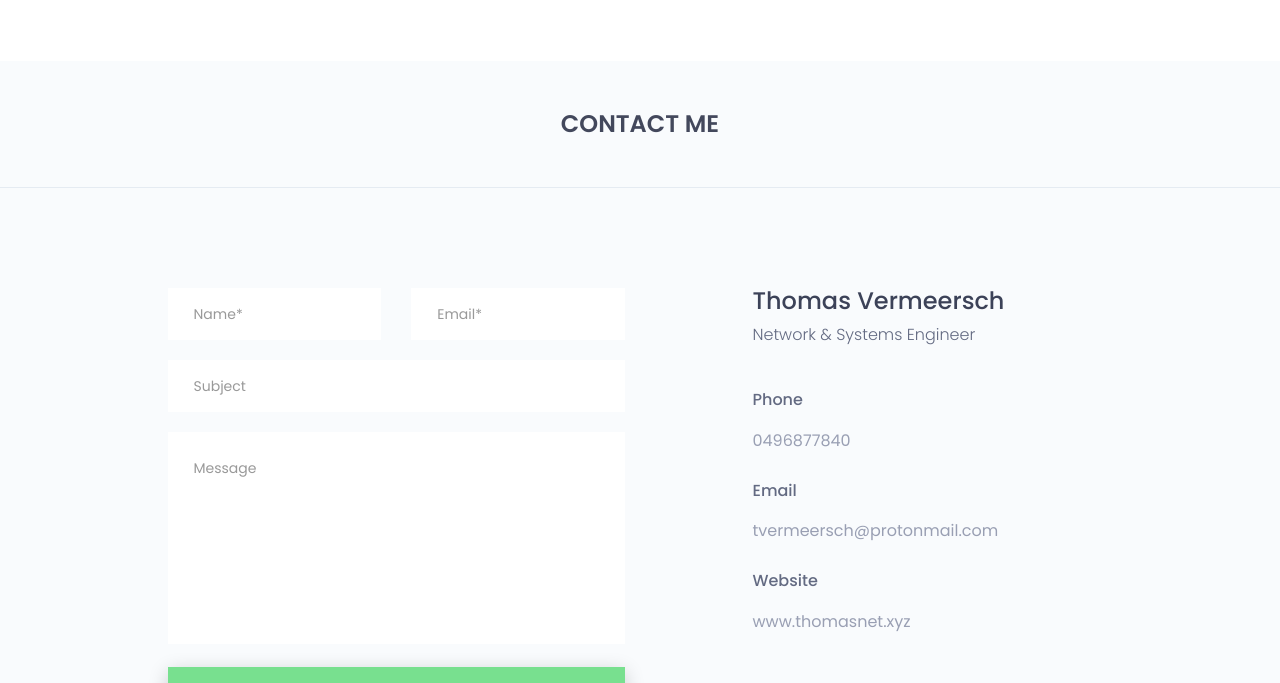
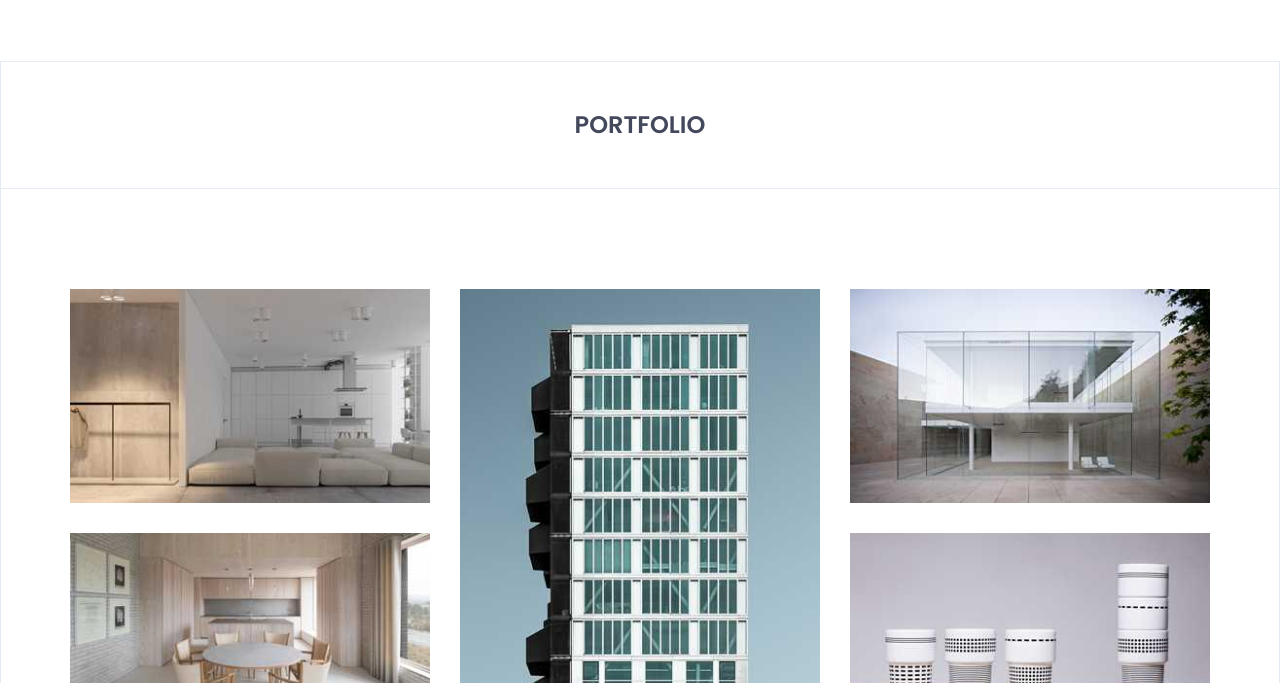
Before and after one commit to ThomasVermeersch/portfolio, a plain HTML site: page index.html in a window 1280 px wide. Shown: the part 3890-4573 px from the top of the page. Drawn offline with nearby package versions, Linux system fonts and the light colour scheme.

Commit message:
added portfolio

```diff
--- a/index.html
+++ b/index.html
@@ -479,6 +479,73 @@
 
 		</section><!--/.experience-->
 		<!--experience end -->
+    <!--portfolio start -->
+		<section id="portfolio" class="portfolio">
+			<div class="portfolio-details">
+				<div class="section-heading text-center">
+					<h2>portfolio</h2>
+				</div>
+				<div class="container">
+					<div class="portfolio-content">
+						<div class="isotope">
+							<div class="row">
+
+								<div class="col-sm-4">
+									<div class="item">
+										<img src="assets/images/portfolio/p1.jpg" alt="portfolio image"/>
+										<div class="isotope-overlay">
+											<a href="#">
+												ui/ux design
+											</a>
+										</div><!-- /.isotope-overlay -->
+									</div><!-- /.item -->
+									<div class="item">
+										<img src="assets/images/portfolio/p2.jpg" alt="portfolio image"/>
+										<div class="isotope-overlay">
+											<a href="#">
+												ui/ux design
+											</a>
+										</div><!-- /.isotope-overlay -->
+									</div><!-- /.item -->
+								</div><!-- /.col -->
+
+								<div class="col-sm-4">
+									<div class="item">
+										<img src="assets/images/portfolio/p3.jpg" alt="portfolio image"/>
+										<div class="isotope-overlay">
+											<a href="#">
+												web design
+											</a>
+										</div><!-- /.isotope-overlay -->
+									</div><!-- /.item -->
+								</div><!-- /.col -->
+
+								<div class="col-sm-4">
+									<div class="item">
+										<img src="assets/images/portfolio/p4.jpg" alt="portfolio image"/>
+										<div class="isotope-overlay">
+											<a href="#">
+												web development
+											</a>
+										</div><!-- /.isotope-overlay -->
+									</div><!-- /.item -->
+									<div class="item">
+										<img src="assets/images/portfolio/p5.jpg" alt="portfolio image"/>
+										<div class="isotope-overlay">
+											<a href="#">
+												web development
+											</a>
+										</div><!-- /.isotope-overlay -->
+									</div><!-- /.item -->
+								</div><!-- /.col -->
+							</div><!-- /.row -->
+						</div><!--/.isotope-->
+					</div><!--/.gallery-content-->
+				</div><!--/.container-->
+			</div><!--/.portfolio-details-->
+
+		</section><!--/.portfolio-->
+		<!--portfolio end -->
     <!--contact start -->
 		<section id="contact" class="contact">
 			<div class="section-heading text-center">
```
